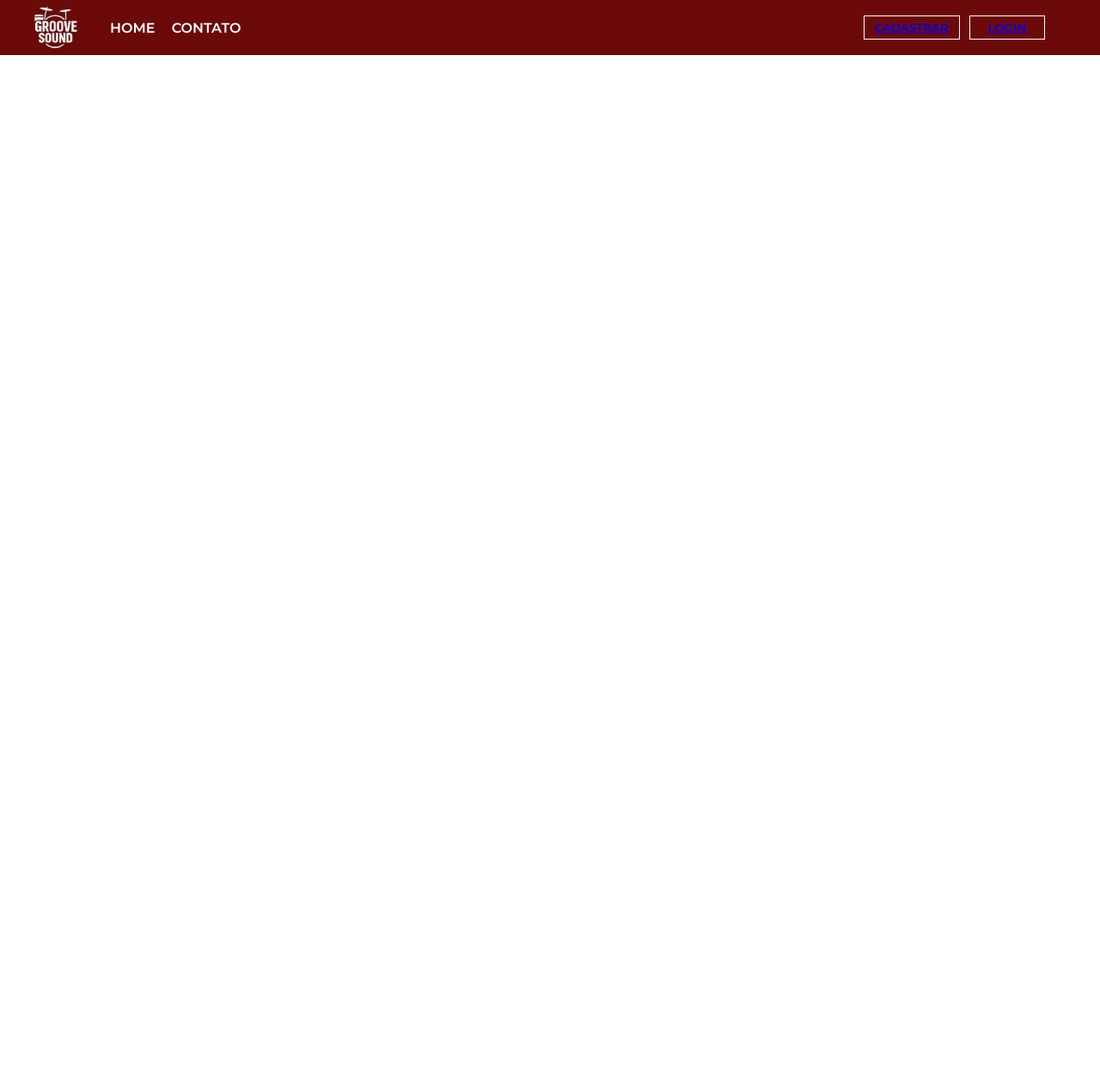
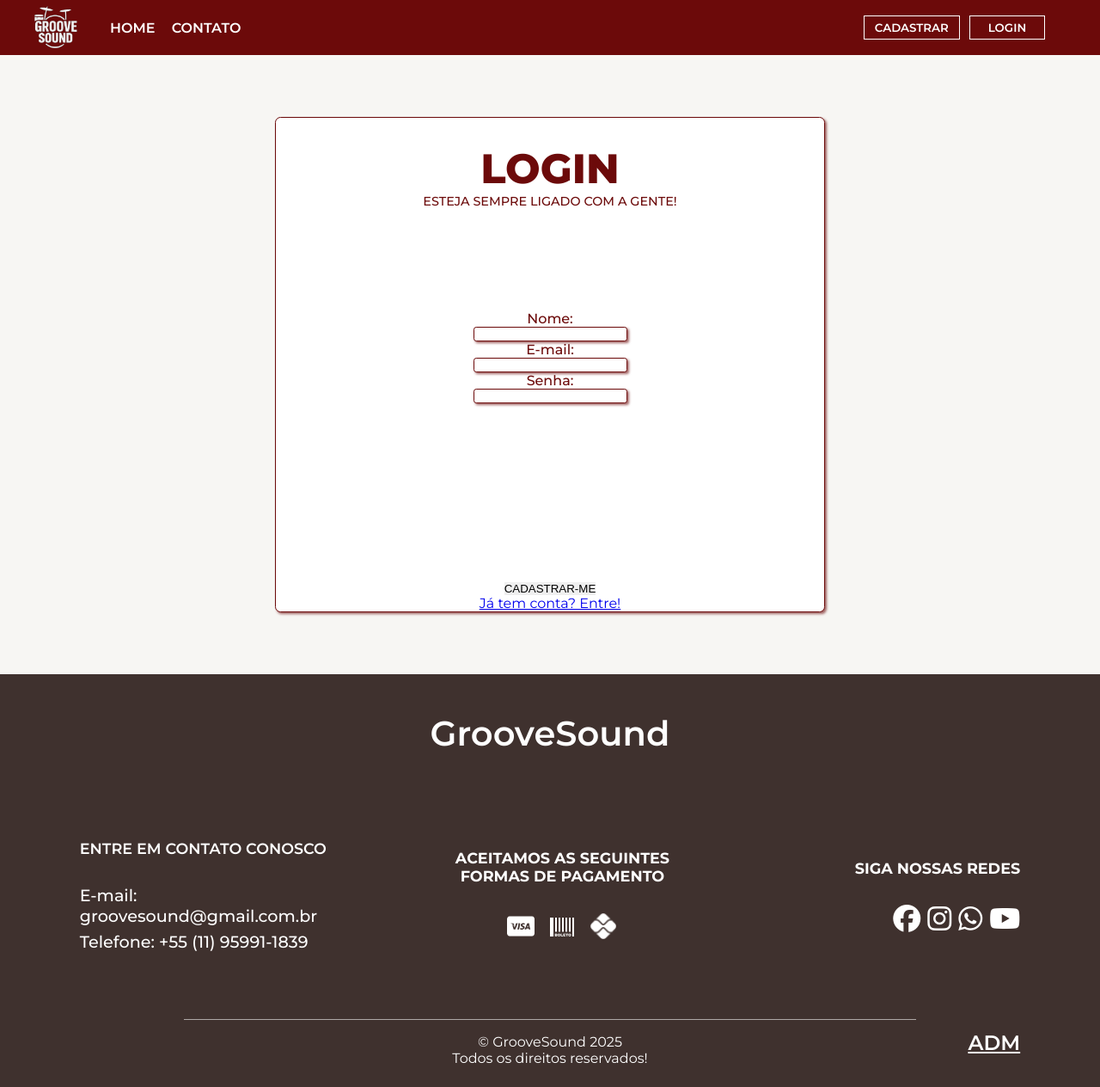
Before and after one commit to coutinho-06/Projeto_Loja_De_Musica_Umc, a PHP site: page /TelaFormularioLogin.php in a window 1280 px wide. Shown: the whole page at 86% size. Before the commit the page ends 64 px from the top, so only its background shows below. Run offline with PHP 8.4, Linux system fonts and the light colour scheme; some libraries are stand-ins or nearby versions.

Commit message:
Estilização da página de cadastro e criação da página de login

```diff
--- a/Sistema/CSS/estiloFooterPadrao.css
+++ b/Sistema/CSS/estiloFooterPadrao.css
@@ -10,7 +10,7 @@
     flex-direction: column;
     align-items: center;
     width: 100%;
-    height: 50vh;
+    height: 60vh;
     padding: 1rem 2rem;
 }
 
@@ -36,9 +36,10 @@
     flex-direction: row;
     justify-content: center;
     align-items: center;
-    gap: 2rem;
+    gap: 5rem;
     width: 90%;
     height: 50%;
+    margin-top: 3rem;
 
 }
 
@@ -46,7 +47,7 @@
     display: flex;
     flex-direction: column;
     justify-content: center;
-    align-items: center;
+    align-items: left;
     width: 35%;
     height: 100%;
     gap: 2rem;
@@ -54,7 +55,7 @@
     h3{
         color: #fff;
         font-family: "Montserrat", sans-serif;
-        font-weight: 650;
+        font-weight: 600;
         font-size: 1.1rem;
         text-transform: uppercase;
     }
@@ -69,9 +70,9 @@
     p{
         color: #fff;
         font-family: "Montserrat", sans-serif;
-        font-weight: 550;
+        font-weight: 500;
         font-size: 1.2rem;
-        text-align: center;
+        text-align: left;
 
     }
     a{
@@ -96,11 +97,15 @@
         font-weight: 650;
         font-size: 1.1rem;
         text-transform: uppercase;
-        text-align: left;
+        text-align: center;
     }
     img{
         object-fit: cover;
         height: 2rem;
+    }
+    img:hover{
+        transform: scale(1.1);
+        transition: all 0.3s  ease-in-out;
     }
     ul{
         display: flex;
@@ -113,7 +118,7 @@
     display: flex;
     flex-direction: column;
     justify-content: center;
-    align-items: center;
+    align-items:flex-end;
     width: 32%;
     height: 100%;
     gap: 2rem;
@@ -124,22 +129,25 @@
         font-weight: 650;
         font-size: 1.1rem;
         text-transform: uppercase;
-        text-align: center;
+        text-align: left;
     }
 
     ul{
         display: flex;
-        gap: 1rem;
+        gap: 0.5rem;
         list-style: none;
     }
     i{
 
         color: #fff;
         font-size: 2rem;
-    }&:hover{
-
+    }
+    i:hover{
+        transform: scale(1.1);
+        transition: all 0.3s  ease-in-out;
     }
 }
+
 
 
 
@@ -147,9 +155,23 @@
     display: flex;
     justify-content: center;
     align-items: center;
-    margin-top: 5rem;
+    margin-top: 3rem;
     height: 20%;
-    width: 50%;
+    width: 100%;
+
+
+
+}
+
+.espaco{
+    display: flex;
+    width: 15%;
+}
+.textCopy{
+    display: flex;
+    justify-content: center;
+    align-items: center;
+    width: 70%;
     border-top: 1px solid #ffffff94;
 
     p{
@@ -161,3 +183,18 @@
 
     }
 }
+
+.linkAdm{
+    display: flex;
+    justify-content: center;
+    align-items: center;
+    width: 15%;
+
+    a{
+        text-align: center;
+        color: #fff;
+        font-size: 1.5rem;
+        font-weight: 550;
+        font-family: "Montserrat", sans-serif;
+    }
+}
--- a/Sistema/CSS/estiloHome.css
+++ b/Sistema/CSS/estiloHome.css
@@ -85,7 +85,7 @@
     justify-content: center;
     width: 90%;
     height: 30rem;
-    gap: 3.5rem;
+    gap: 2.5rem;
 }
 .conteinerCard{
     display: flex;
@@ -98,8 +98,8 @@
     border: 1px solid var(--cor-primaria);
     border-radius: 0.4rem;
     box-shadow: 2px 2px 3px #6c0a0a9f;
-    height: 60%;
-    width: 17rem;
+    height: 55%;
+    width: 16rem;
 
     img{
         height: 80%;
--- /dev/null
+++ b/Sistema/CSS/estiloTelaFormularioLogin.css
@@ -0,0 +1,86 @@
+:root{
+    --cor-primaria: #6C0A0A;
+    --cor-segundaria: #3f312e;
+    --cor-terciaria: #ffa601;
+}
+
+section{
+    display: flex;
+    justify-content: center;
+    align-items: center;
+    width: 100%;
+    height: 90vh;
+    background-color: #F7F6F3;
+
+}
+
+form{
+    display: flex;
+    flex-direction: column;
+    align-items: center;
+    background-color: #fff;
+    border: 1px solid var(--cor-primaria);
+    border-radius: 0.4rem;
+    box-shadow: 2px 2px 3px #6c0a0a9f;
+
+    font-family:  "Montserrat", sans-serif;
+    color: var(--cor-primaria);
+
+    width: 50%;
+    height: 80%;
+
+
+}
+
+.caixaTexto{
+    height: 20%;
+    display: flex;
+    flex-direction: column;
+    justify-content: center;
+    align-items: center;
+    margin-top: 1rem;
+
+
+    h1{
+        text-align: center;
+        font-weight: 800;
+        text-transform: uppercase;
+        font-size: 3rem;
+    }
+    p{
+        text-align: center;
+        text-transform: uppercase;
+        font-size: 0.9rem;
+        font-weight: 500;
+    }
+}
+
+.caixaForm{
+    height: 60%;
+    display: flex;
+    flex-direction: column;
+    justify-content: center;
+    align-items: center;
+
+
+    label{
+        font-weight: 500;
+        text-transform: upp ercase;
+
+    }
+    input{
+        border: 1px solid var(--cor-primaria);
+        border-radius: 0.2rem;
+        box-shadow: 2px 2px 3px #6c0a0a9f;
+    }
+
+}
+
+
+.caixabtn{
+    height: 20%;
+    display: flex;
+    flex-direction: column;
+    justify-content: center;
+    align-items: center;
+}
--- a/Sistema/TelaFormularioLogin.php
+++ b/Sistema/TelaFormularioLogin.php
@@ -9,7 +9,7 @@
 
     <!-- links de estilo -->
     <link rel="stylesheet" href="CSS/estiloNavPadrao.css">
-    <link rel="stylesheet" href="CSS/estiloHome.css">
+    <link rel="stylesheet" href="CSS/estiloTelaFormularioLogin.css">
     <link rel="stylesheet" href="CSS/estiloFooterPadrao.css">
 
      <!-- link de font -->
@@ -31,8 +31,8 @@
             <a href="#footer">Contato</a>
         </div>
         <div class="btnNav">
-            <button><a href="TelaFormularioCadastro.php">Cadastrar</a></button>
-            <button class="btndois"><a href="TelaFormularioLogin.php">Login</a></button>
+            <button><a class="linkbtn" href="TelaFormularioCadastro.php">Cadastrar</a></button>
+            <button class="btndois"><a class="linkbtn" href="TelaFormularioLogin.php">Login</a></button>
         </div>
     </nav>
     <!-- Navbar -->
@@ -40,6 +40,81 @@
 
     <!-- Primeira Sessão -->
 
+<section>
+        <form method="" action="">
+            <div class="caixaTexto">
+                <h1>Login</h1>
+                <p>Esteja sempre ligado com a gente!</p>
+            </div>
+            <div class="caixaForm">
+                <label for="">Nome:</label>
+                <input type="text">
+                <label for="">E-mail:</label>
+                <input type="text">
+                <label for="">Senha:</label>
+                <input type="password">
+            </div>
 
+            <div class="caixabtn"></div>
+                <button type="submit">CADASTRAR-ME</button>
+                <a href="TelaFormularioLogin.php">Já tem conta? Entre!</a>
+            </div>
+        </form>
+    </section>
+
+
+
+
+
+     <footer>
+        <div class="titFooter">
+            <h2>GrooveSound</h2>
+        </div>
+        <div class="containerInfo">
+            <div class="atendimento">
+                <h3>Entre em contato conosco</h3>
+                <ul>
+                    <li><p>E-mail: groovesound@gmail.com.br</p></li>
+                    <li><p>Telefone: +55 (11) 95991-1839</p></li>
+                </ul>
+            </div>
+
+            <div class="pagamento">
+                <h3>Aceitamos as seguintes formas de pagamento</h3>
+                <ul>
+                    <li class="iconPagamento"><img src="IMG/Footer/visa.png" alt=""></li>
+                    <li class="iconPagamento"><img src="IMG/Footer/boleto.png" alt=""></li>
+                    <li class="iconPagamento"><img src="IMG/Footer/pix.png" alt=""></li>
+                </ul>
+            </div>
+
+            <div class="redes">
+                <h3>Siga nossas redes</h3>
+                <ul>
+                    <li><i class="fa-brands fa-facebook"></i></li>
+                    <li><i class="fa-brands fa-instagram"></i></li>
+                    <li><i class="fa-brands fa-whatsapp"></i></li>
+                    <li><i class="fa-brands fa-youtube"></i></li>
+                </ul>
+            </div>
+        </div>
+
+        <div class="autoriaECopy">
+            <div class="espaco">
+
+            </div>
+            <div class="textCopy">
+                <p> &copy GrooveSound 2025 <br>
+                Todos os direitos reservados!</p>
+            </div>
+            <div class="linkAdm">
+                <a href="TelaLoginAdm.php">ADM</a>
+            </div>
+        </div>
+
+    </footer>
+
+
+    <script src="https://kit.fontawesome.com/ef7e10212e.js" crossorigin="anonymous"></script>
 </body>
 </html>
```
Also changed, not shown: Sistema/CSS/estiloTelaFormularioCadastro.css (+59 -12 lines), Sistema/TelaFormularioCadastro.php (+37 -21 lines), Sistema/index.php (+19 -10 lines).
